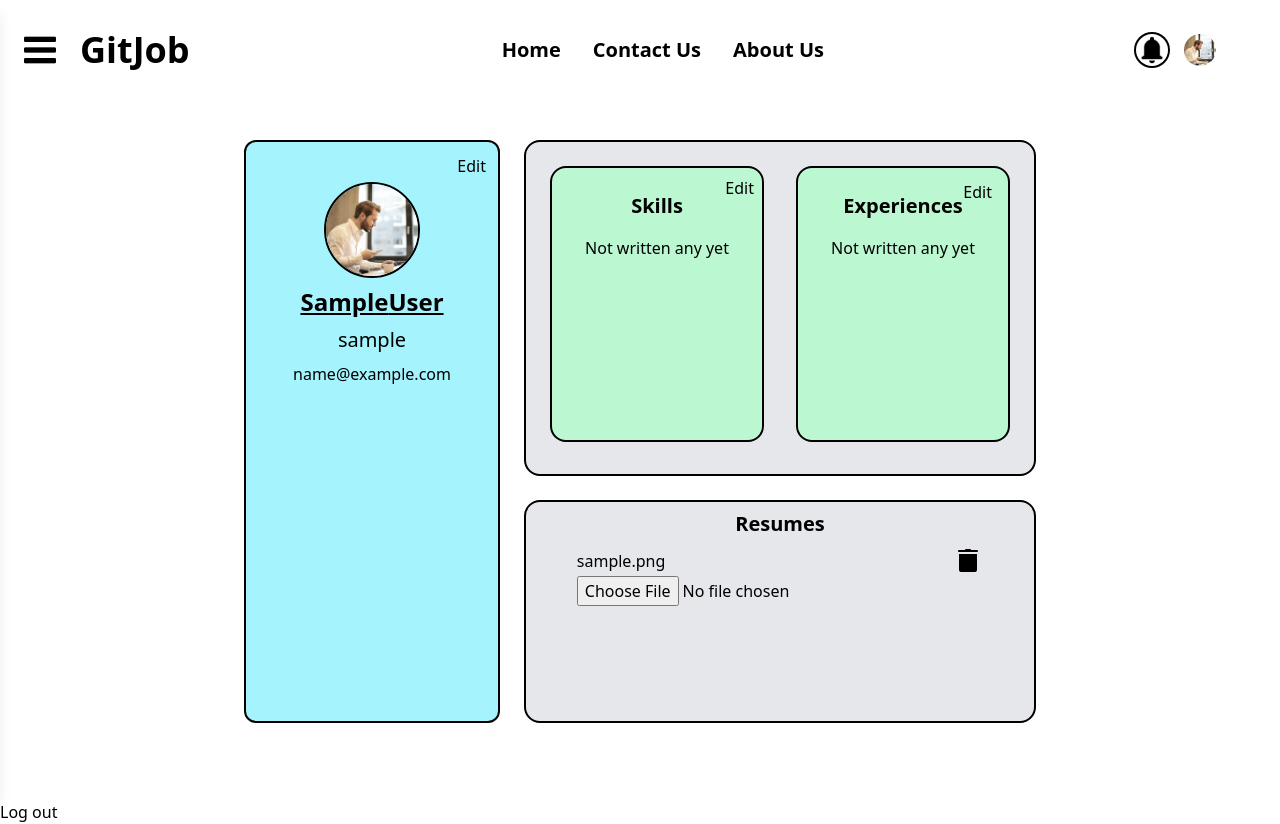
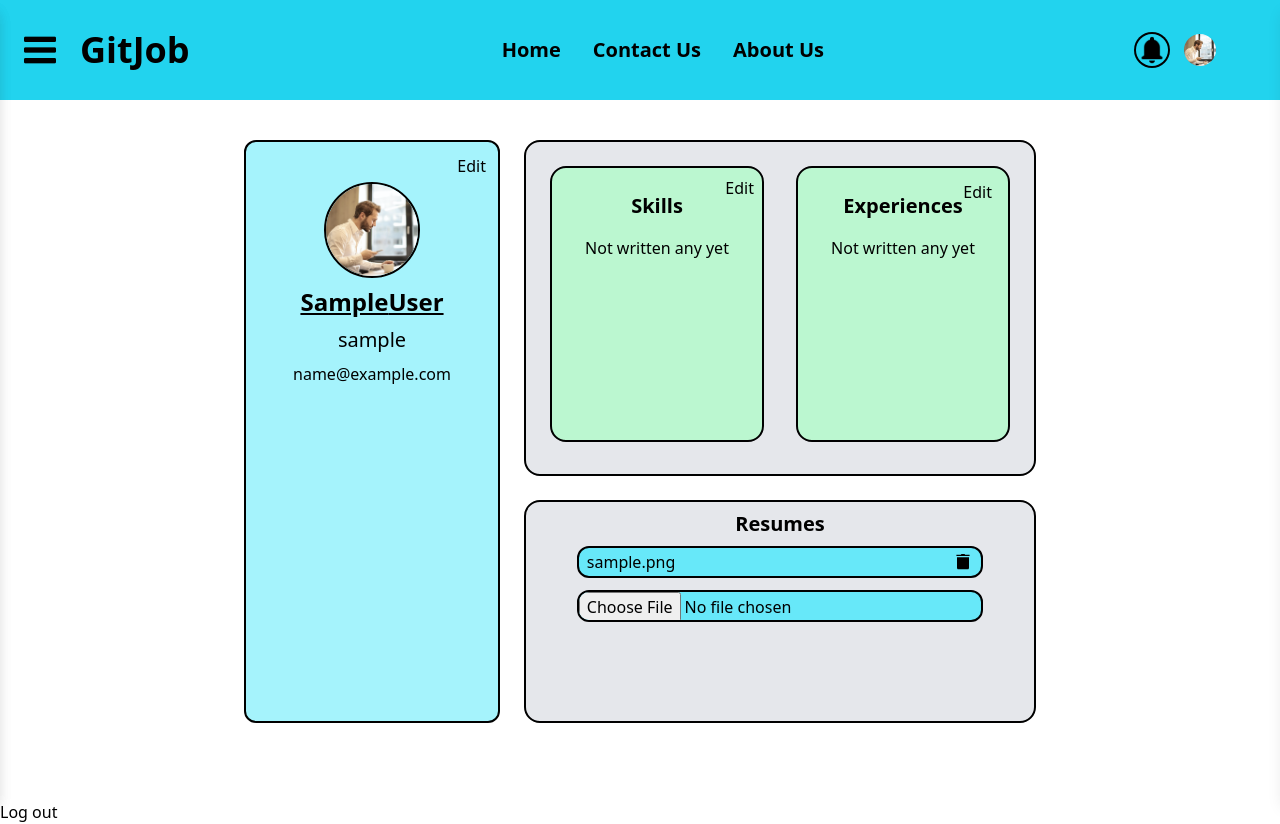
Before and after one commit to peterdev123/gitjob, a Django app: template users/templates/users/profile.html in a window 1280 px wide. Run offline with Django 5.2, Linux system fonts and the light colour scheme; the visitor is signed in with stand-in values (Sample User, id 1); tables that the repository leaves empty hold one stand-in row (values such as "Sample post"); the template is opened without the code that fills it: values that come from a table or form of the project are taken from there, most other values are stand-ins (such as "Sample title", 1, 10 or a date in 2020); some libraries are stand-ins or nearby versions.

Commit message:
minor fixes

```diff
--- a/theme/static/css/dist/custom.css
+++ b/theme/static/css/dist/custom.css
@@ -1,16 +1,21 @@
- .login_register_input {
+ .login_input, .register_input {
     display: block;
     width: 75%;
     color: black;
     border-radius: 10px;
     line-height: 1.5rem;
   }
+  .register_input {
+    line-height: 1rem;
+  }
+
 
   form div {
     display: flex;
     justify-content: center;
     width: 100%;
     margin: 1rem;
+    margin-bottom: 0;
   }
 
   .blue_link {
--- a/theme/static/css/dist/styles.css
+++ b/theme/static/css/dist/styles.css
@@ -986,6 +978,24 @@ select {
   margin-bottom: 1.25rem;
 }
 
+.my-8 {
+  margin-top: 2rem;
+  margin-bottom: 2rem;
+}
+
+.my-0 {
+  margin-top: 0px;
+  margin-bottom: 0px;
+}
+
+.mb-2 {
+  margin-bottom: 0.5rem;
+}
+
+.mb-3 {
+  margin-bottom: 0.75rem;
+}
+
 .mb-4 {
   margin-bottom: 1rem;
 }
@@ -1122,6 +1132,10 @@ select {
   height: 1rem;
 }
 
+.h-5 {
+  height: 1.25rem;
+}
+
 .h-5\/6 {
   height: 83.333333%;
 }
@@ -1142,6 +1156,10 @@ select {
   height: 25px;
 }
 
+.h-\[32px\] {
+  height: 32px;
+}
+
 .h-\[50px\] {
   height: 50px;
 }
@@ -1218,6 +1236,10 @@ select {
   width: 1rem;
 }
 
+.w-5 {
+  width: 1.25rem;
+}
+
 .w-6 {
   width: 1.5rem;
 }
@@ -1460,6 +1494,10 @@ select {
   border-width: 2px;
 }
 
+.border-\[2px\] {
+  border-width: 2px;
+}
+
 .border-b {
   border-bottom-width: 1px;
 }
@@ -1516,9 +1549,14 @@ select {
   background-color: rgb(165 243 252 / var(--tw-bg-opacity));
 }
 
-.bg-cyan-500 {
+.bg-cyan-300 {
   --tw-bg-opacity: 1;
-  background-color: rgb(6 182 212 / var(--tw-bg-opacity));
+  background-color: rgb(103 232 249 / var(--tw-bg-opacity));
+}
+
+.bg-cyan-400 {
+  --tw-bg-opacity: 1;
+  background-color: rgb(34 211 238 / var(--tw-bg-opacity));
 }
 
 .bg-gray-200 {
@@ -1620,6 +1658,11 @@ select {
   padding: 2rem;
 }
 
+.px-2 {
+  padding-left: 0.5rem;
+  padding-right: 0.5rem;
+}
+
 .px-4 {
   padding-left: 1rem;
   padding-right: 1rem;
--- a/users/forms.py
+++ b/users/forms.py
@@ -1,13 +1,13 @@
 from django import forms
 from .models import GitJobUser, Resume
 
-def input_attrs(placeholder):
-    return {
-        'class': 'login_register_input',
-        'placeholder': placeholder
-    }
+class LoginForm(forms.Form):
+    def input_attrs(placeholder):
+        return {
+            'class': 'login_input',
+            'placeholder': placeholder
+        }
 
-class LoginForm(forms.Form):
     username = forms.CharField(
         label='',
         max_length=100,
@@ -24,6 +24,11 @@ class LoginForm(forms.Form):
             field.label = ""
 
 class RegisterForm(forms.Form):
+    def input_attrs(placeholder):
+        return {
+            'class': 'register_input',
+            'placeholder': placeholder
+        }
     fname = forms.CharField(
         label='',
         max_length=50,
--- a/users/templates/users/profile.html
+++ b/users/templates/users/profile.html
@@ -8,7 +8,7 @@
     <meta name="viewport" content="width=device-width, initial-scale=1.0">
     <title>Profile</title>
     {% tailwind_css %}
-    <!-- <link rel="stylesheet" href="{% static 'css/dist/custom.css' %}"> -->
+    <link rel="stylesheet" href="{% static 'css/dist/custom.css' %}">
     <script src="https://ajax.googleapis.com/ajax/libs/jquery/3.7.1/jquery.min.js"></script>
     <script>
         $(document).ready(function(){
@@ -172,7 +172,7 @@
     {% endif %}
 
     <!-- Navbar -->
-    {% include 'includes/nav_bar.html' %}
+    {% include 'includes/headings.html' %}
 
     <div class="w-full h-[calc(100%-100px)] px-15 flex justify-center">
         <!-- Left Div -->
--- a/users/templates/users/register.html
+++ b/users/templates/users/register.html
@@ -33,7 +33,7 @@
           <h1 class="text-4xl mb-4 font-bold text-center">Register</h1>
           {{ form.as_div }}
 
-          <div class="flex flex-col items-center">
+          <div class="flex flex-col items-center my-0">
               <button type="submit" class="w-3/4 py-2 my-2 border-solid border-2 border-black text-black font-bold bg-white hover:bg-sky-500 rounded-2xl">Submit</button>
           </div>
       </form>
```
Also changed, not shown: other parts of theme/static/css/dist/styles.css (+56 -21 lines), users/migrations/0023_alter_gitjobuser_profile_picture.py (added).
